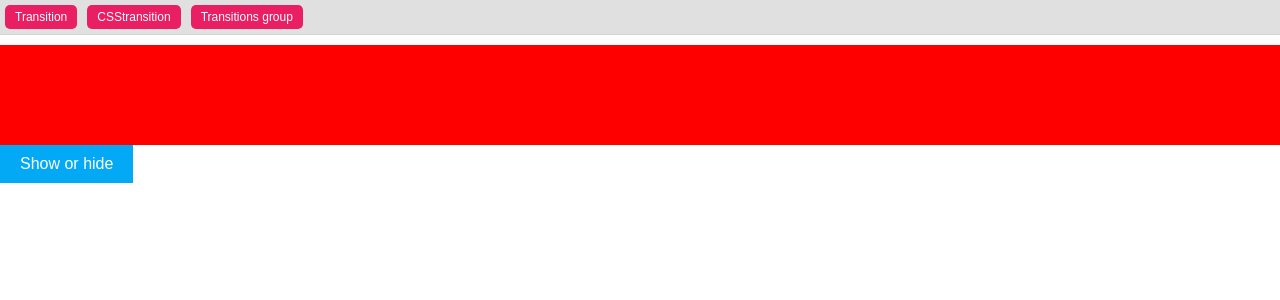
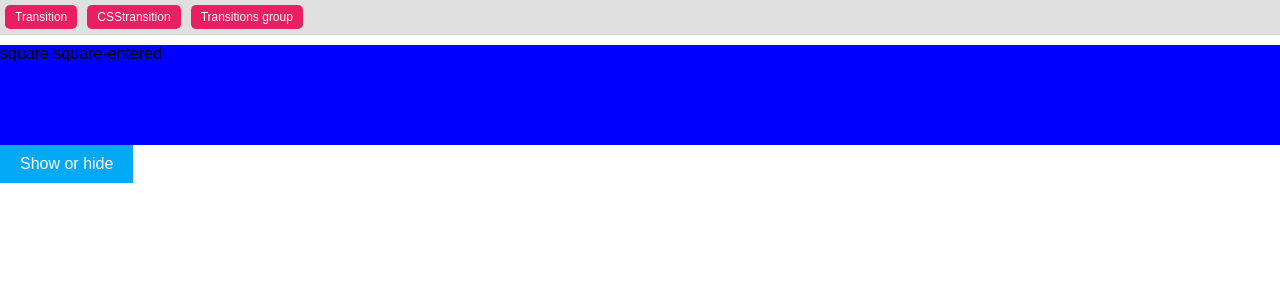
Before and after one commit to keyspress/the-react-practice-course, a React (Create React App) app in the folder 03_transitions/: page /transition in a window 1280 px wide. Shown: the top 300 px of the page. Built offline with nearby package versions, Linux system fonts and the light colour scheme.

Commit message:
lecture 197

```diff
--- a/03_transitions/src/components/Transition.js
+++ b/03_transitions/src/components/Transition.js
@@ -19,19 +19,23 @@
       <div>
         <Transition
           in={this.state.show}
-          timeout={2000}
-          mountOnEnter
-          unmountOnExit
+          timeout={{
+            enter: 2000,
+            exit: 50
+          }}
+          enter={true}
+          exit={true}
+          onEnter={node => {
+            console.log('enter');
+          }}
+          onExit={node => {
+            console.log('exit');
+          }}
         >
           {state => (
-            <div
-              style={{
-                background: 'red',
-                height: '100px',
-                transition: 'all 2s ease',
-                opacity: state === 'exited' || state === 'exiting' ? 0 : 1
-              }}
-            />
+            <div className={`square square-${state}`}>
+              {`square square-${state}`}
+            </div>
           )}
         </Transition>
         <div className="showDiv" onClick={this.showDiv}>
--- a/03_transitions/src/css/App.css
+++ b/03_transitions/src/css/App.css
@@ -19,12 +19,16 @@
 }
 
 @keyframes App-logo-spin {
-  from { transform: rotate(0deg); }
-  to { transform: rotate(360deg); }
+  from {
+    transform: rotate(0deg);
+  }
+  to {
+    transform: rotate(360deg);
+  }
 }
 
 .item {
-    background: #2196F3;
+  background: #2196f3;
   color: #fff;
   font-weight: bold;
   text-align: center;
@@ -38,13 +42,13 @@
 
 .btn-add,
 .btn-remove {
-  background: #9E9E9E;
-  color: #FFf;
+  background: #9e9e9e;
+  color: #fff;
   text-align: center;
   padding: 10px;
 }
 .btn-remove {
-    background: #F44336;
+  background: #f44336;
 }
 
 .anim_index {
@@ -53,7 +57,7 @@
   background: #e0e0e0;
 }
 .anim_index a {
-    background: #E91E63;
+  background: #e91e63;
   display: inline-block;
   margin: 5px;
   padding: 5px 10px;
@@ -63,7 +67,7 @@
   font-size: 12px;
 }
 .showDiv {
-  background: #03A9F4;
+  background: #03a9f4;
   color: white;
   padding: 10px 20px;
   display: inline-block;
@@ -74,6 +78,31 @@
             TRANSITIONS BASIC
 ========================================*/
 
+.square {
+  background: red;
+  height: 100px;
+  opacity: 1;
+  transition: all 2s ease;
+}
+
+.square.square-entering {
+  opacity: 1;
+  transform: translateX(0%);
+}
+
+.square.square-entered {
+  background: blue;
+}
+
+.square.square-exiting {
+  background: green;
+}
+
+.square.square-exited {
+  opacity: 0;
+  transform: translateX(-100%);
+}
+
 /*=======================================
                 CSSTRANSITIONS
 ========================================*/
```
Lines whose indentation alone changed are shown as unchanged.
